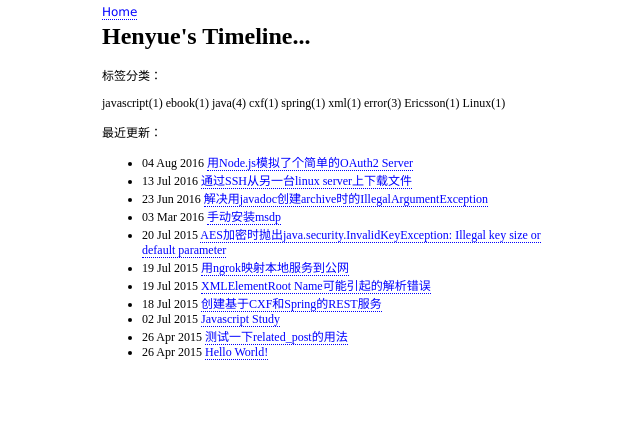
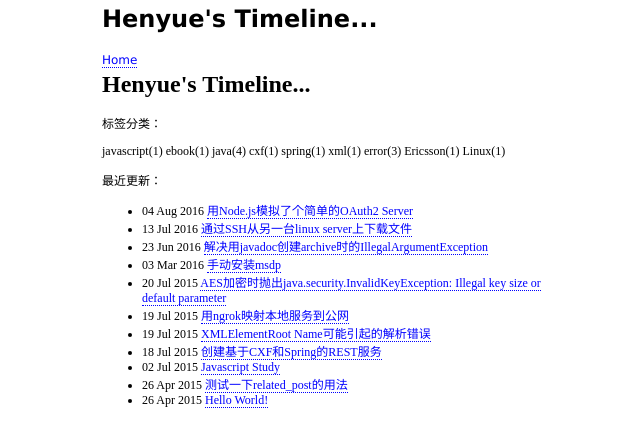
Before and after one commit to CS326-OSUF16/test2-dfb-osu, a Jekyll site: the page built from index.html, in a window 1280 px wide. Shown: the top 447 px of the page, without its empty margins (301-941 px from the left). Built offline with Jekyll 4.4.1, drawn with Linux system fonts in a browser that asks for light colours.

Commit message:
Update default.html

```diff
--- a/_layouts/default.html
+++ b/_layouts/default.html
@@ -5,6 +5,7 @@
     </head>
     <body>
         <table border=0 height="320px" width="480px" align="center">
+            <tr><td><h1>{{ page.title }}</h1></td></tr>
             <tr>
                 <td>
                     <a href="{{ site.baseurl }}">Home</a>
```
